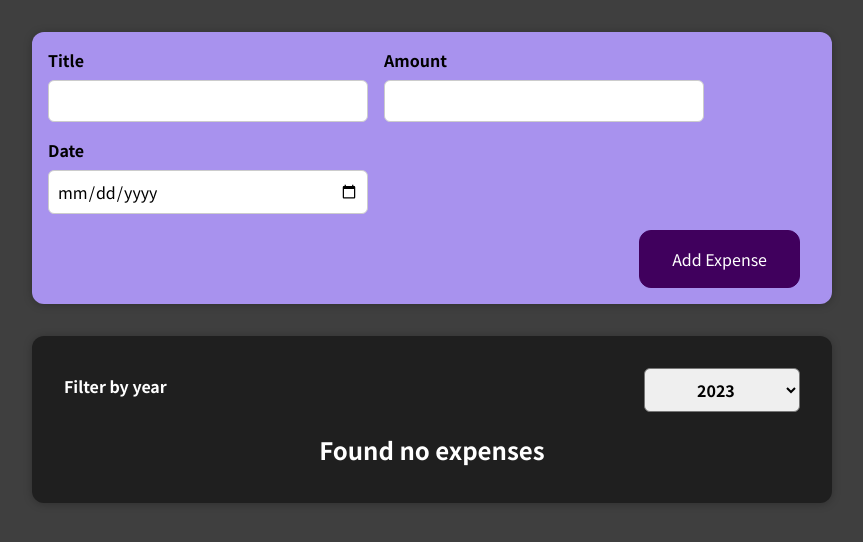
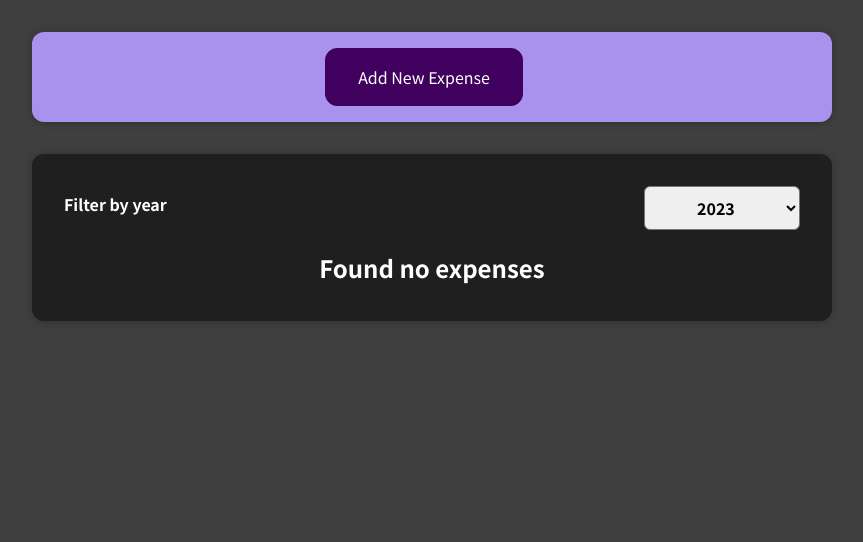
Before and after one commit to Torishnia/expense-tracker, a React (Create React App) app: page / in a window 1280 px wide. Shown: the top 542 px of the page, without its empty margins (208-1071 px from the left). Built offline with nearby package versions, Linux system fonts and the light colour scheme; the HTML template or start-up script is replaced by a standard one.

Commit message:
add a new button

```diff
--- a/src/components/ExpenseForm/index.js
+++ b/src/components/ExpenseForm/index.js
@@ -1,7 +1,7 @@
 import { useState } from 'react';
 import styles from './index.module.scss';
 
-const ExpenseForm = ({ onSaveExpenseData }) => {
+const ExpenseForm = ({ onSaveExpenseData, onCancel }) => {
   const [enteredTitle, setEnteredTitle] = useState('');
   const [enteredAmount, setEnteredAmount] = useState('');
   const [enteredDate, setEnteredDate] = useState('');
@@ -70,6 +70,7 @@ const ExpenseForm = ({ onSaveExpenseData }) => {
         </div>
       </div>
       <div className={styles.new_expense__actions}>
+        <button type='button' onClick={onCancel}>Cancel</button>
         <button type='submit'>Add Expense</button>
       </div>
     </form>
--- a/src/components/NewExpense/index.js
+++ b/src/components/NewExpense/index.js
@@ -1,18 +1,40 @@
+import { useState } from 'react';
 import ExpenseForm from '../ExpenseForm';
 import styles from './index.module.scss';
 
 const NewExpense = ({ onAddExpense }) => {
+  const [showForm, setShowForm] = useState(false);
+
+  const addExpensesHandler = () => {
+    setShowForm(true);
+  }
+
+  const stopAddExpensesHandler = () => {
+    setShowForm(false);
+  }
+
   const saveExpenseDataHandler = (enteredExpenseData) => {
     const expenseData = {
       ...enteredExpenseData,
       id: Math.random().toString()
     };
     onAddExpense(expenseData);
+    setShowForm(false);
   }
 
   return (
     <div className={styles.new_expense}>
-      <ExpenseForm onSaveExpenseData={saveExpenseDataHandler}/>
+      {showForm &&
+        <ExpenseForm
+          onSaveExpenseData={saveExpenseDataHandler}
+          onCancel={stopAddExpensesHandler}
+        />
+      }
+      {!showForm &&
+        <button onClick={addExpensesHandler}>
+          Add New Expense
+        </button>
+      }
     </div>
   )
 }
```
